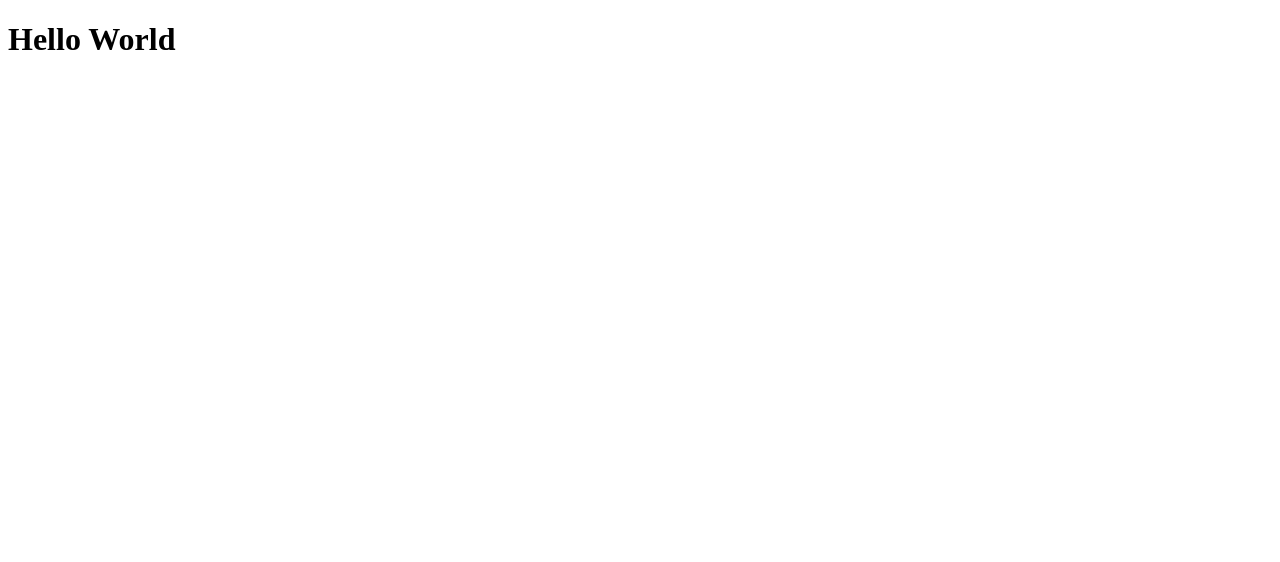
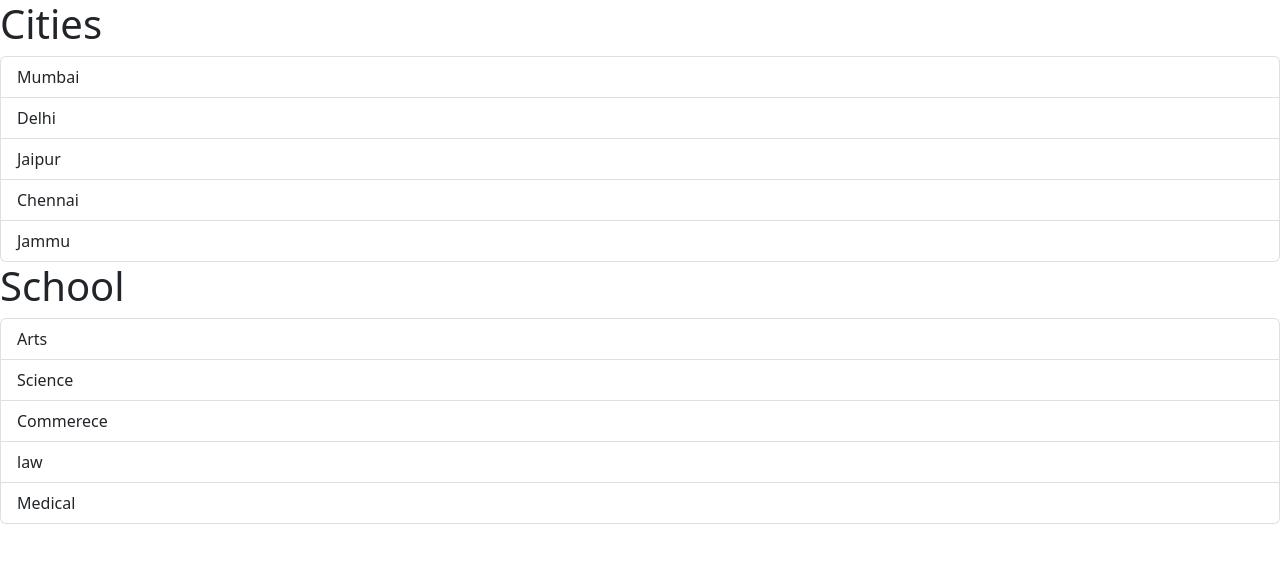
Before and after one commit to iamrahulpal/react-app, a React (Vite) app: page / in a window 1280 px wide. Shown: the top 562 px of the page. Built offline with nearby package versions, Linux system fonts and the light colour scheme.

Commit message:
react listgroup component cities and school

```diff
--- a/package.json
+++ b/package.json
@@ -9,6 +9,7 @@
     "preview": "vite preview"
   },
   "dependencies": {
+    "bootstrap": "^5.2.3",
     "react": "^18.2.0",
     "react-dom": "^18.2.0"
   },
--- a/src/App.tsx
+++ b/src/App.tsx
@@ -1,9 +1,12 @@
-import Message from "./components/Message";
+import ListGroup from "./components/ListGroup";
 
 function App() {
+  const cityData = ["Mumbai", "Delhi", "Jaipur", "Chennai", "Jammu"];
+  const schoolData = [ "Arts", "Science", "Commerece", "law", "Medical" ]
   return (
     <div>
-      <Message />
+      <ListGroup data={cityData} heading="Cities"/>
+      <ListGroup data={schoolData} heading="School"/>
     </div>
   );
 }
--- /dev/null
+++ b/src/components/ListGroup.tsx
@@ -0,0 +1,40 @@
+import { useState } from "react";
+
+interface props {
+  data: string[];
+  heading: string;
+}
+
+function ListGroup({ data, heading }: props) {
+  let [selectedIndex, setSelectedIndex] = useState(-1);
+
+  const handleClick = () => {
+    console.log("heyy");
+  };
+
+  return (
+    <>
+      <h1>{heading}</h1>
+      {data.length === 0 && <p>No item found</p>}
+      <ul className="list-group">
+        {data.map((item, index) => (
+          <li
+            className={
+              selectedIndex === index
+                ? "list-group-item active"
+                : "list-group-item "
+            }
+            onClick={() => {
+              setSelectedIndex(index);
+            }}
+            key={item}
+          >
+            {item}
+          </li>
+        ))}
+      </ul>
+    </>
+  );
+}
+
+export default ListGroup;
--- a/src/components/Message.tsx
+++ /dev/null
@@ -1,5 +0,0 @@
-function Message() {
-  return <h1>Hello World</h1>;
-}
-
-export default Message;
--- a/src/main.tsx
+++ b/src/main.tsx
@@ -1,6 +1,7 @@
 import React from 'react'
 import ReactDOM from 'react-dom/client'
 import App from './App'
+import 'bootstrap/dist/css/bootstrap.css'
 
 ReactDOM.createRoot(document.getElementById('root') as HTMLElement).render(
   <React.StrictMode>
```
Also changed, not shown: src/components/Alert.tsx (added), 1 other file (tests, documents, lock files or other folders).
